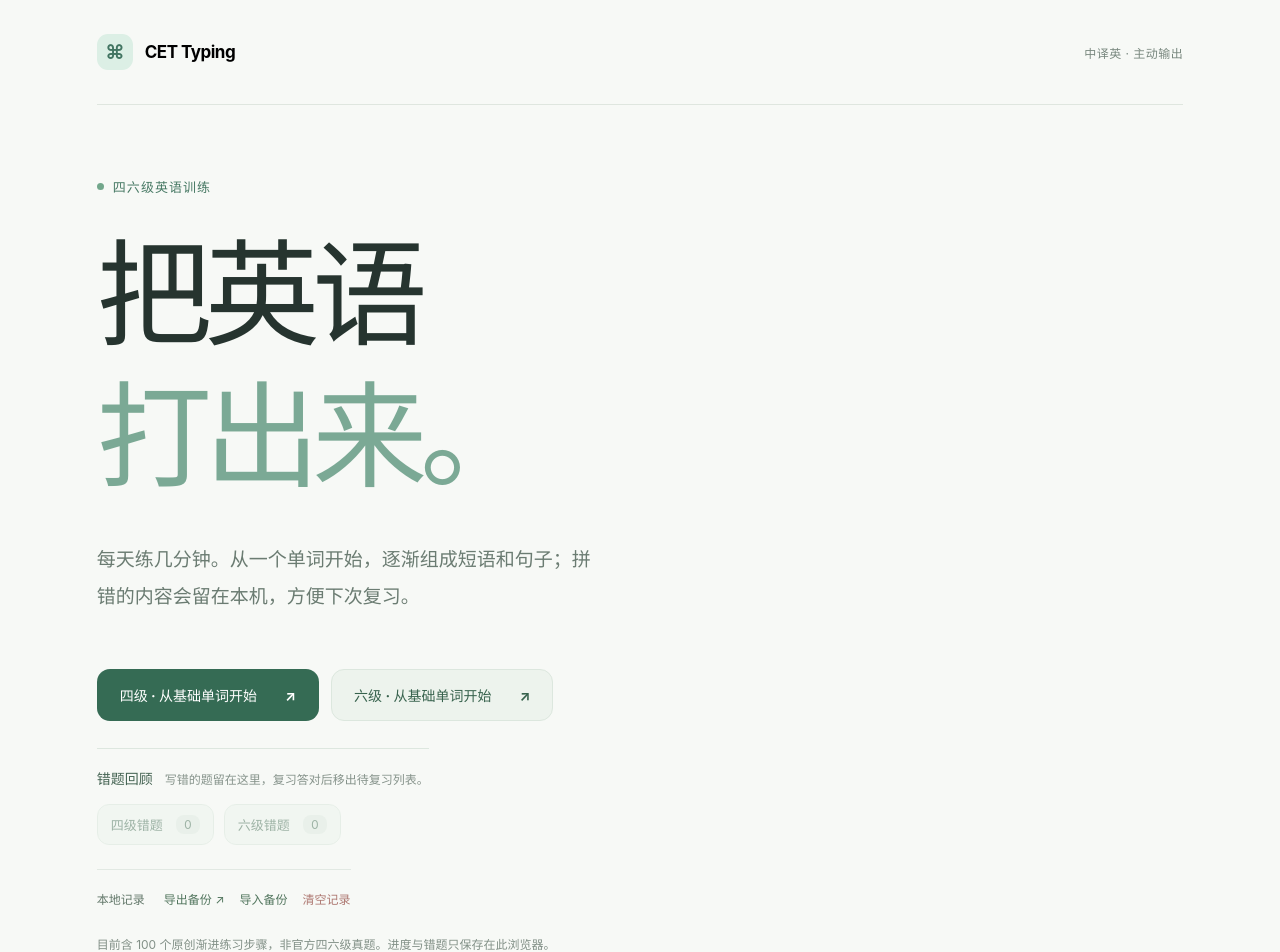
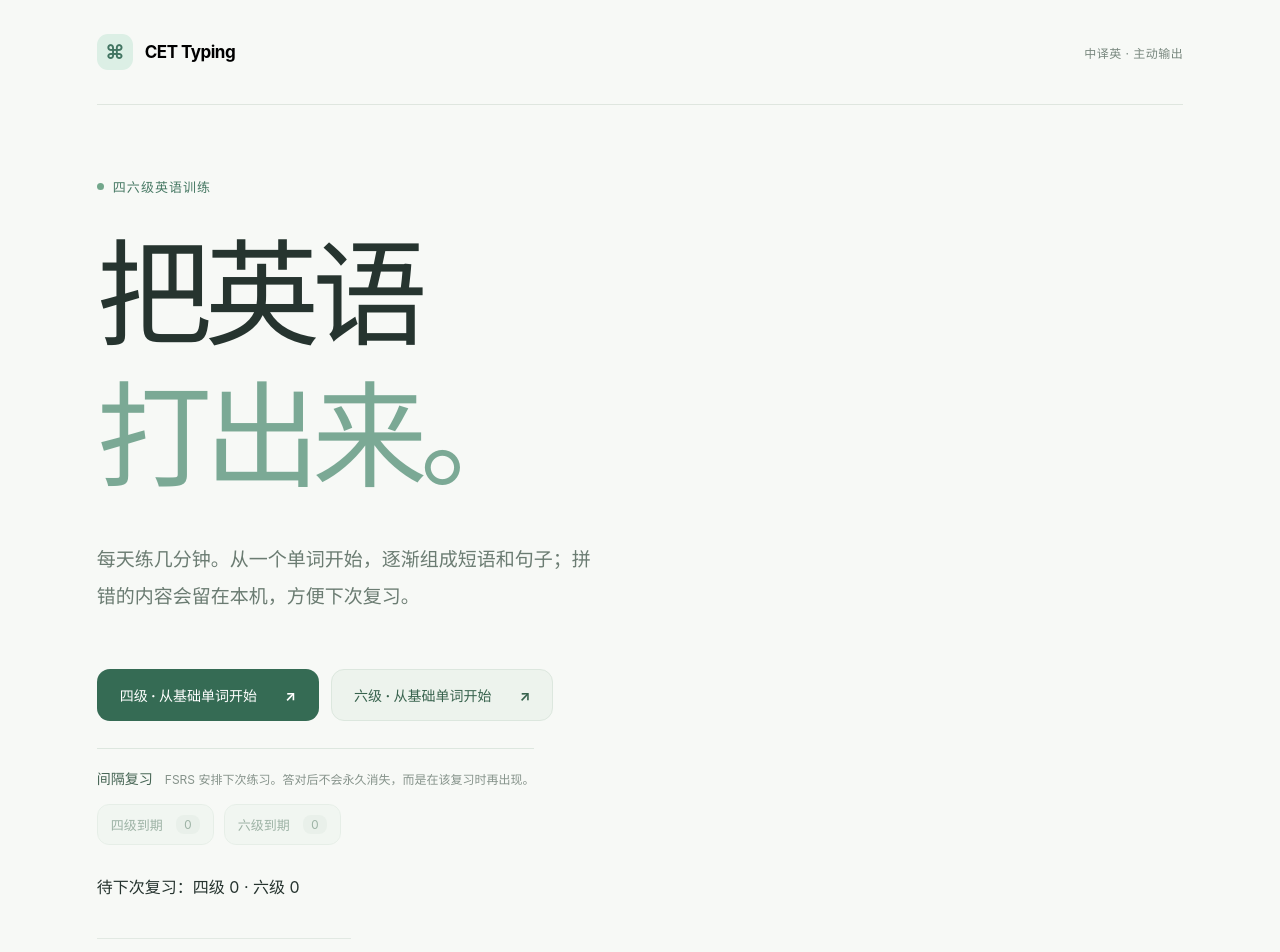
Before and after one commit to Kurumi33333/cet-typing, a React (Vite) app: page / in a window 1280 px wide. Shown: the top 952 px of the page. Built offline with nearby package versions, Linux system fonts and the light colour scheme; what ts-fsrs would draw is missing.

Commit message:
feat(fsrs): show due and future reviews and open only scheduled tasks

```diff
--- a/src/App.tsx
+++ b/src/App.tsx
@@ -1,7 +1,8 @@
 import { useEffect, useRef, useState } from "react";
 import type { CetLevel, Exercise } from "./features/course/types";
 import { getLessons } from "./data/curriculum";
-import { loadMistakes, loadProgress, type StudyProgress } from "./lib/storage/db";
+import { loadProgress, type StudyProgress } from "./lib/storage/db";
+import { loadReviewOverview, loadDueReviewIds, type ReviewOverview } from "./features/review/queue";
 import { clearStudyRecords, createStudyBackup, importStudyBackup, parseStudyBackup } from "./lib/storage/backup";
 import { PracticeScreen } from "./features/practice/PracticeScreen";
 
@@ -11,7 +12,10 @@ const LEVELS: CetLevel[] = ["CET4", "CET6"];
 export default function App() {
   const [session, setSession] = useState<Session | null>(null);
   const [positions, setPositions] = useState<Partial<Record<CetLevel, StudyProgress>>>({});
-  const [mistakeCounts, setMistakeCounts] = useState<Record<CetLevel, number>>({ CET4: 0, CET6: 0 });
+  const [reviewOverview, setReviewOverview] = useState<Record<CetLevel, ReviewOverview>>({
+    CET4: { due: 0, later: 0, total: 0 },
+    CET6: { due: 0, later: 0, total: 0 },
+  });
   const [busy, setBusy] = useState<CetLevel | null>(null);
   const [notice, setNotice] = useState("");
   const [maintenance, setMaintenance] = useState(false);
@@ -24,11 +28,11 @@ export default function App() {
     let active = true;
     Promise.all([
       loadProgress("CET4"), loadProgress("CET6"),
-      loadMistakes("CET4"), loadMistakes("CET6"),
+      loadReviewOverview("CET4"), loadReviewOverview("CET6"),
     ]).then(([p4, p6, m4, m6]) => {
       if (!active) return;
       setPositions({ CET4: p4, CET6: p6 });
-      setMistakeCounts({ CET4: m4.length, CET6: m6.length });
+      setReviewOverview({ CET4: m4, CET6: m6 });
     }).catch(() => {
       if (active) setNotice("当前浏览器的本地学习记录不可用；仍然可以练习。");
     });
@@ -100,15 +104,15 @@ export default function App() {
     setNotice("");
     setBusy(level);
     try {
-      const records = await loadMistakes(level);
+      const ids = await loadDueReviewIds(level);
       const byId = new Map(getLessons(level).flatMap((lesson) =>
         lesson.exercises.map((exercise) => [exercise.id, exercise] as const)));
-      const exercises = records.flatMap((entry) => {
-        const exercise = byId.get(entry.id);
+      const exercises = ids.flatMap((id) => {
+        const exercise = byId.get(id);
         return exercise ? [exercise] : [];
       });
       if (!exercises.length) {
-        setNotice("这个等级暂时没有待复习的错题。先练几道题吧。");
+        setNotice("这个等级当前没有到期的错题。未来的复习会在到期时自动出现。");
         return;
       }
       setSession({ level, reviewExercises: exercises });
@@ -142,21 +146,22 @@ export default function App() {
               六级 · {resumeLabel("CET6")} <span aria-hidden="true">↗</span>
             </button>
           </div>
-          <div className="review-entry" aria-label="本机错题复习">
+          <div className="review-entry" aria-label="FSRS 本机间隔复习">
             <div className="review-entry-heading">
-              <strong>错题回顾</strong>
-              <span>写错的题留在这里，复习答对后移出待复习列表。</span>
+              <strong>间隔复习</strong>
+              <span>FSRS 安排下次练习。答对后不会永久消失，而是在该复习时再出现。</span>
             </div>
             <div className="review-entry-actions">
               {LEVELS.map((level) => (
                 <button type="button" key={level} className="review-entry-button"
-                  disabled={busy !== null || mistakeCounts[level] === 0}
+                  disabled={busy !== null || reviewOverview[level].due === 0}
                   onClick={() => void startReview(level)}>
-                  {level === "CET4" ? "四级" : "六级"}错题
-                  <span className="review-count">{mistakeCounts[level]}</span>
+                  {level === "CET4" ? "四级" : "六级"}到期
+                  <span className="review-count">{reviewOverview[level].due}</span>
                 </button>
               ))}
             </div>
+            <p className="review-future">待下次复习：四级 {reviewOverview.CET4.later} · 六级 {reviewOverview.CET6.later}</p>
           </div>
           <div className="data-tools" aria-label="学习记录管理">
             <span>本地记录</span>
```
